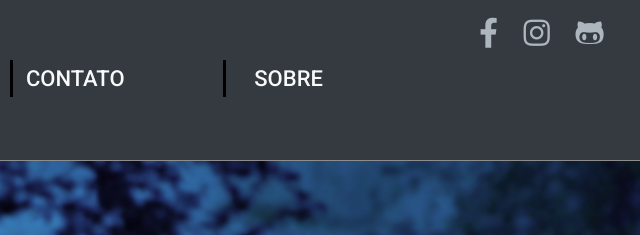
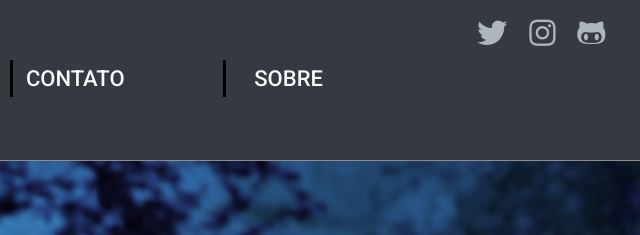
Before and after one commit to jonas-nb/Interative-time, a plain HTML site: page index.html in a window 1280 px wide. Shown: the top 235 px of the page, 579-1219 px from the left. Drawn offline with nearby package versions, Linux system fonts and the light colour scheme.

Commit message:
troca de link do facebook por twitter.

```diff
--- a/index.html
+++ b/index.html
@@ -35,9 +35,9 @@
         </div>
         <div id="redes-sociais">
             <nav>
-                <a href="https://www.facebook.com/profile.php?id=100005225508077"><i class="fab fa-facebook-f"></i></i></a>
-                <a href="https://www.instagram.com/jonas.nb4/"><i class="fab fa-instagram"></i></a>
-                <a href="https://github.com/jonas-nb"><i class="fab fa-github-alt"></i></a>
+                 <a href="https://twitter.com/jonas_nb" target="_blank"><i class="fab fa-twitter"></i></a>
+                <a href="https://www.instagram.com/jonas.nb4/" target="_blank"><i class="fab fa-instagram"></i></a>
+                <a href="https://github.com/jonas-nb" target="_blank"><i class="fab fa-github-alt"></i></a>
             </nav>
         </div>
         </div>
```
